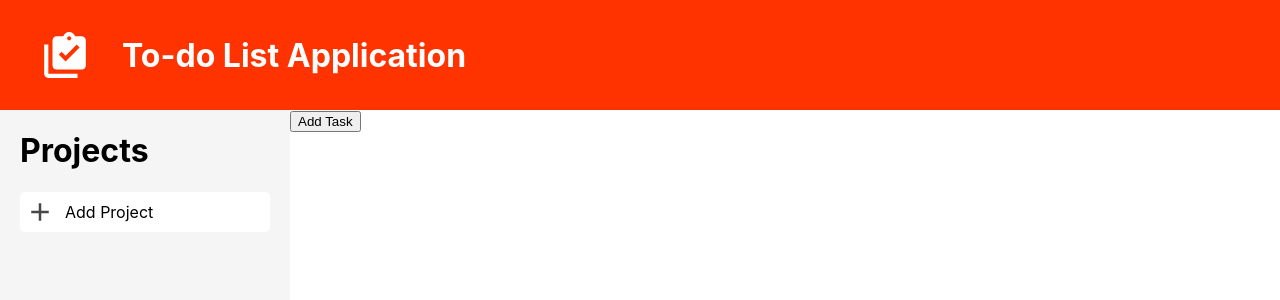
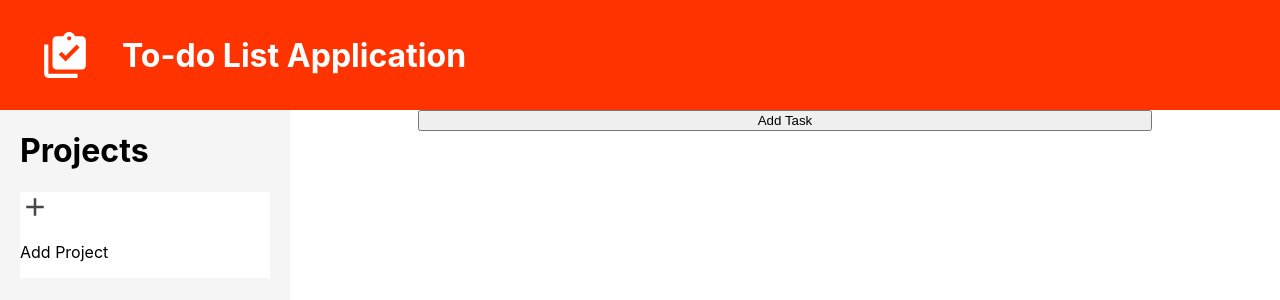
Before and after one commit to AngeloAXNGR/react-todo-app, a React (Create React App) app: page / in a window 1280 px wide. Shown: the top 300 px of the page. Built offline with nearby package versions, Linux system fonts and the light colour scheme.

Commit message:
Create styling for task component

```diff
--- a/src/index.css
+++ b/src/index.css
@@ -36,7 +36,8 @@ main{
   background-color: rgb(245, 245, 245);
 }
 
-.add-project-button{
+#add-project-button,
+#add-task-button{
   cursor:pointer;
   display:flex;
   align-items: center;
@@ -45,9 +46,12 @@ main{
   border-radius:5px;
 }
 
-.add-project-button > p {
+#add-project-button > p ,
+#add-task-button > p{
   margin:0;
 }
+
+
 
 .add-project{
   display:flex;
@@ -105,6 +109,7 @@ main{
   margin:0;
   margin-right: auto;
   margin-left: 15px;
+  font-weight: 600;
 }
 
 #edit-title-input{
@@ -115,7 +120,53 @@ main{
   margin-right:auto;
 }
 
+
+.tasks{
+  flex:1;
+  position: relative;
+  padding: 0 10%;
+  display:flex;
+  flex-direction: column;
+  gap:5px;
+}
+
+.no-project-message{
+  text-align: center;
+  position: absolute;
+  color:gray;
+  left:0;
+  right:0;
+  margin-left:auto;
+  margin-right:auto;
+  width: 80%;
+}
+
+
+
 .task-item{
   display:flex;
   align-items: center;
+  font-weight: 600;
+  justify-content: space-between;
+  padding: 5px;
+  gap: 10px;
+  border-radius:5px;
+  cursor:pointer;
 }
+
+.checkbox{
+  height: 16px;
+  width:16px;
+  border:2px solid black;
+  border-radius:20px;
+}
+
+.task-title,
+.task-duedate{
+  margin:0;
+  line-height: 0%;
+}
+
+.task-duedate{
+  margin-left:auto;
+}
```
